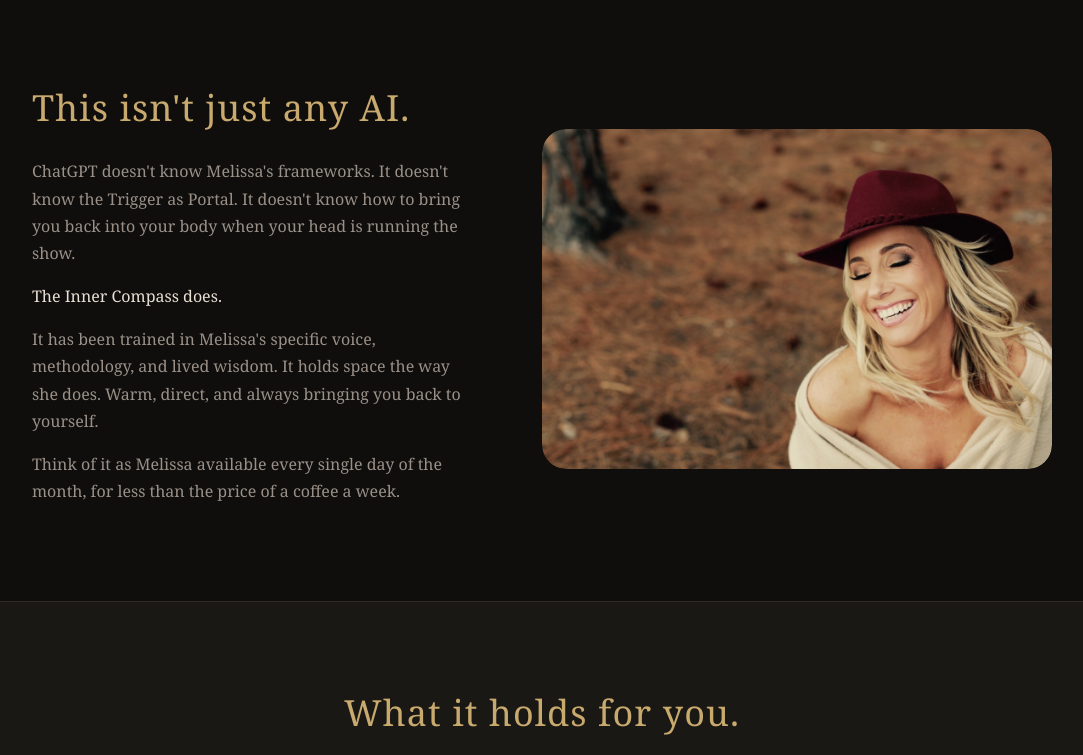
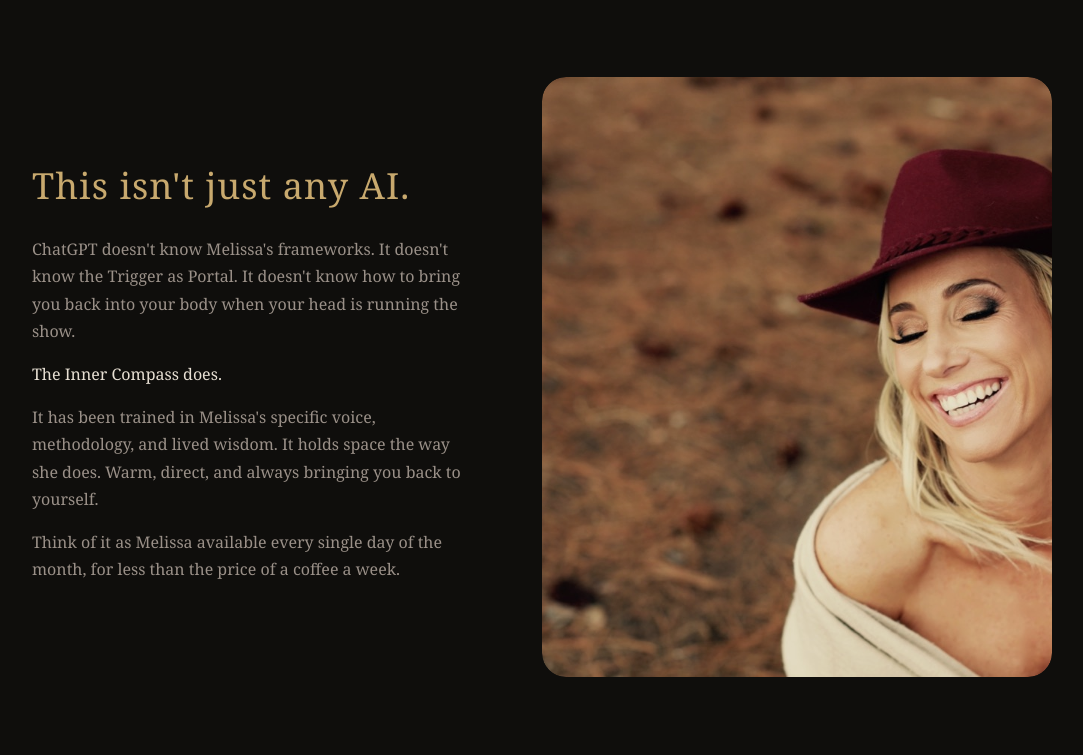
Before and after one commit to themelissamelrose-afk/inner-compass, a website: page public/landing.html in a window 1280 px wide. Shown: the part 945-1700 px from the top of the page, without its empty margins (98-1181 px from the left). Drawn offline with Linux system fonts and the light colour scheme.

Commit message:
Make second photo larger

```diff
--- a/public/landing.html
+++ b/public/landing.html
@@ -230,17 +230,19 @@
       position: relative;
       border-radius: 24px;
       overflow: hidden;
-      max-height: 680px;
+      min-height: 600px;
     }
 
     .intro-photo img {
       width: 100%;
       height: 100%;
       object-fit: cover;
-      object-position: center;
+      object-position: center top;
       display: block;
       border-radius: 24px;
       filter: sepia(10%) brightness(0.9);
+      position: absolute;
+      inset: 0;
     }
 
     /* Features */
```
